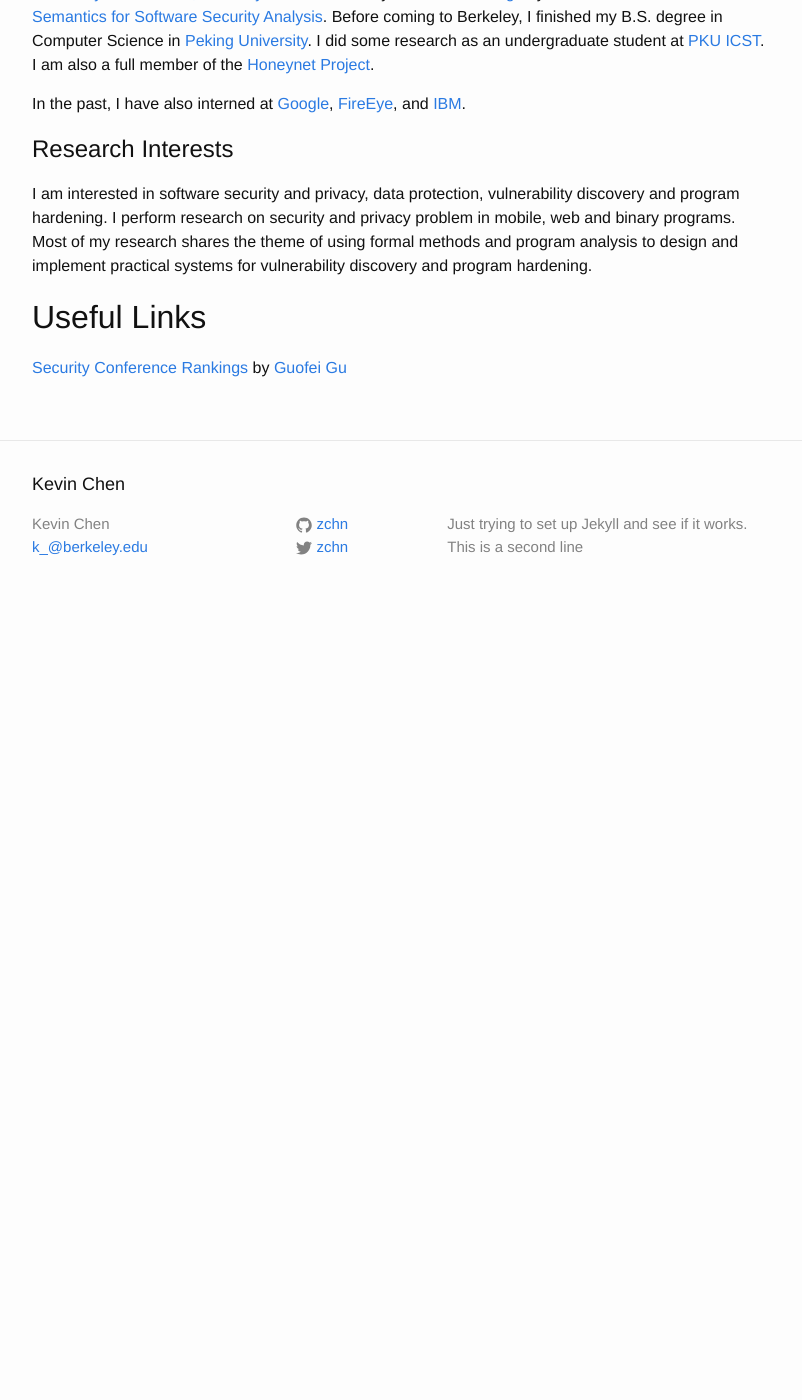
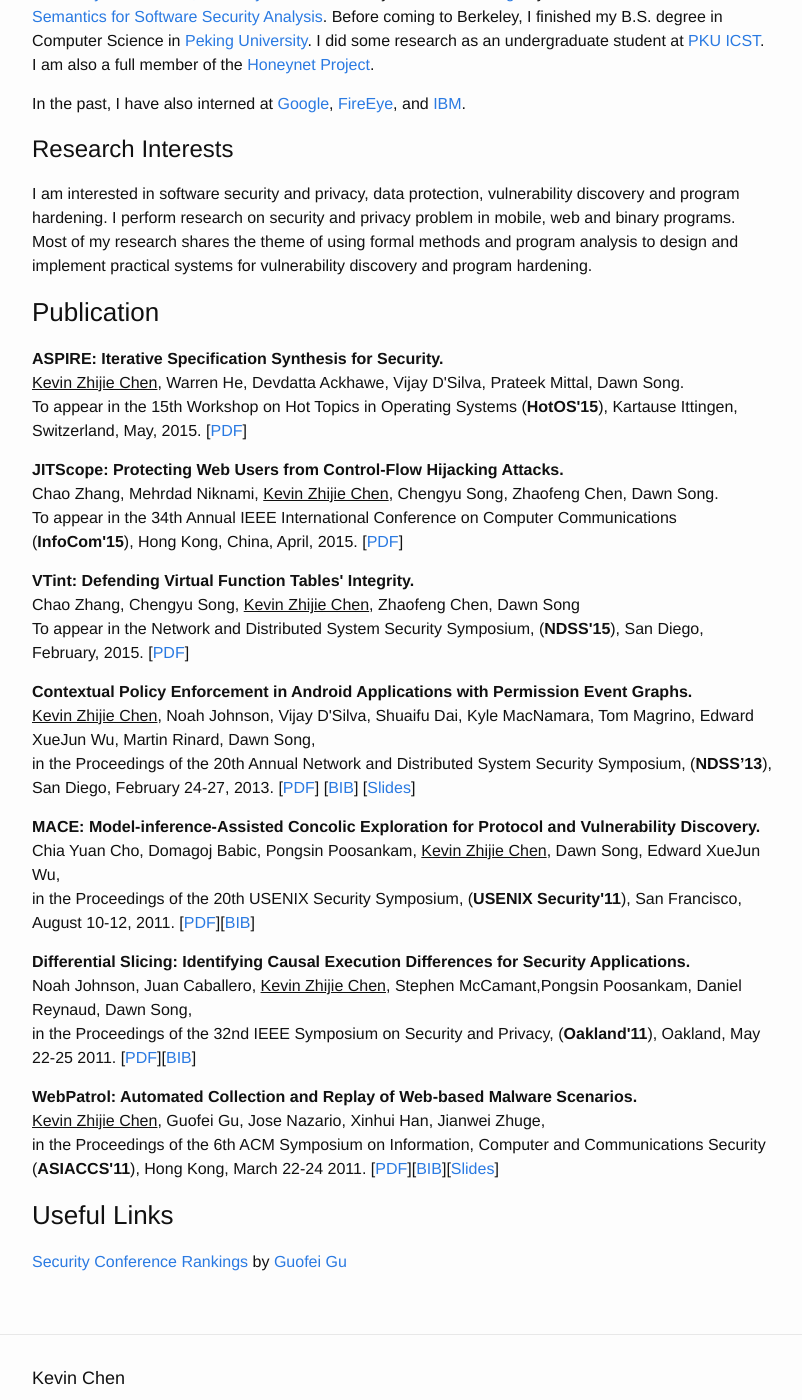
Before and after one commit to zchn/j, a Jekyll site: the page built from about.md, in a window 1280 px wide and 1400 px high, scrolled down 270 px. Shown: the whole window, without its empty margins (238-1040 px from the left). Built offline with Jekyll 4.4.1, drawn with Linux system fonts in a browser that asks for light colours; before the commit the page ends 900 px from its top, so only the background shows below that.

Commit message:
uncomment pub

```diff
--- a/about.md
+++ b/about.md
@@ -46,9 +46,7 @@ problem in mobile, web and binary programs. Most of my research shares the theme
 of using formal methods and program analysis to design and implement practical
 systems for vulnerability discovery and program hardening.
 
-<!---
-<h2 id="publication">Publication</h2>
-
+<h3 id="publication">Publication</h3>
 
 <p>
   <strong>ASPIRE: Iterative Specification Synthesis for Security.</strong>
@@ -122,55 +120,9 @@ in the Proceedings of the 32nd IEEE Symposium on Security and Privacy,
 in the Proceedings of the 6th ACM Symposium on Information, Computer and
 Communications Security (<strong>ASIACCS'11</strong>), Hong Kong, March 22-24 2011.
 [<a href="papers/asiaccs11-webpatrol.pdf">PDF</a>][<a href="papers/asiaccs11-chen.bib">BIB</a>][<a href="papers/asiaccs11-chenslides.pdf">Slides</a>]</p>
--->
 
-<!--
-<h2 id="courses">Courses</h2>
-
-<p>Some of the courses I’ve taken:</p>
-
-<ul>
-  <li>Fall 2010
-    <ul>
-      <li><a href="http://www.cs.berkeley.edu/~brewer/cs262/">CS262a: Advanced Topics in Computer Systems</a></li>
-      <li><a href="http://www.icir.org/vern/cs294-28/">CS294-28: Internet/Network Security</a></li>
-    </ul>
-  </li>
-  <li>Spring 2011
-    <ul>
-      <li><a href="http://www.cs.berkeley.edu/~dawnsong/teaching/s11-cs261/">CS261: Computer Security (TA)</a></li>
-      <li><a href="http://www.cs.berkeley.edu/~dawnsong/teaching/s11-cs294/">CS294-65: Privacy Technologies: From Theory to Practice</a></li>
-      <li><a href="http://www.eecs.berkeley.edu/~sseshia/219c/">EECS219c: Computer-Aided Verification</a></li>
-    </ul>
-  </li>
-  <li>Fall 2011
-    <ul>
-      <li><a href="http://www.cs.berkeley.edu/~sinclair/cs271/f11.html">CS271: Randomness and Computation</a></li>
-      <li><a href="http://fa11.pbworks.com/">CS294-70: Automated Bug Finding and Debugging</a></li>
-    </ul>
-  </li>
-  <li>Spring 2012
-    <ul>
-      <li><a href="http://www-inst.eecs.berkeley.edu/~cs302/sp12/">CS302: Designing Computer Science Education</a></li>
-    </ul>
-  </li>
-  <li>Fall 2012
-    <ul>
-      <li><a href="https://sites.google.com/a/eecs.berkeley.edu/cs263-fa12/">CS263: Principles of Programming Languages</a></li>
-    </ul>
-  </li>
-</ul>
--->
-
-<h2 id="misc">Useful Links</h2>
+<h3 id="misc">Useful Links</h3>
 
 <p><a href="http://faculty.cs.tamu.edu/guofei/sec_conf_stat.htm">Security Conference Rankings</a> by <a href="http://faculty.cs.tamu.edu/guofei/"> Guofei Gu </a></p>
 
 <!-- <p><a href="http://www.google.com/calendar/embed?src=kevin.zchn%40gmail.com&amp;ctz=America/Los_Angeles">Here</a> is my availability every day.</p> -->
-
-<!--
-<p>
-A handy screen and camera broadcasting tool based on WebRTC:
-<a href="https://www.cs.berkeley.edu/~kevinchn/smt/smt.html">https://www.cs.berkeley.edu/~kevinchn/smt/smt.html</a>. See <a href="https://webrtc-experiment.appspot.com/">https://webrtc-experiment.appspot.com/</a> for more details.
-</p>
--->
```
